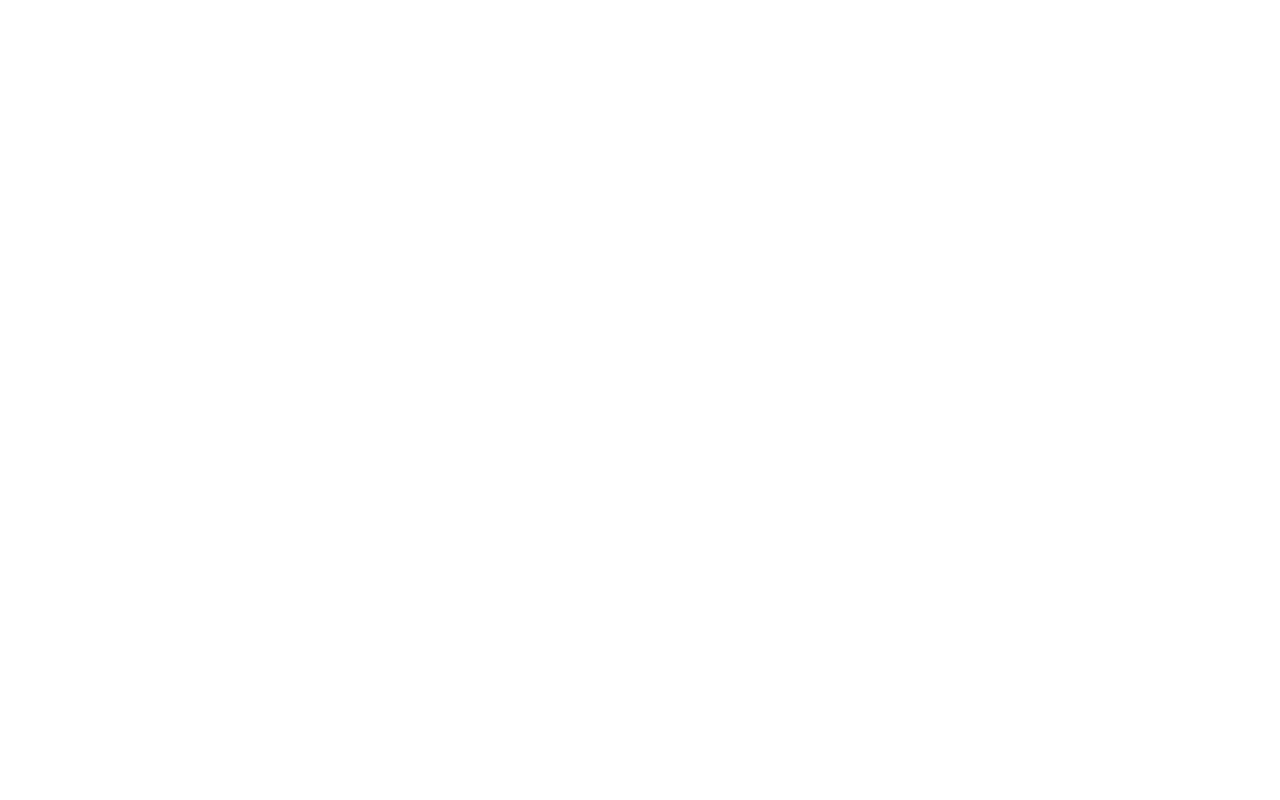
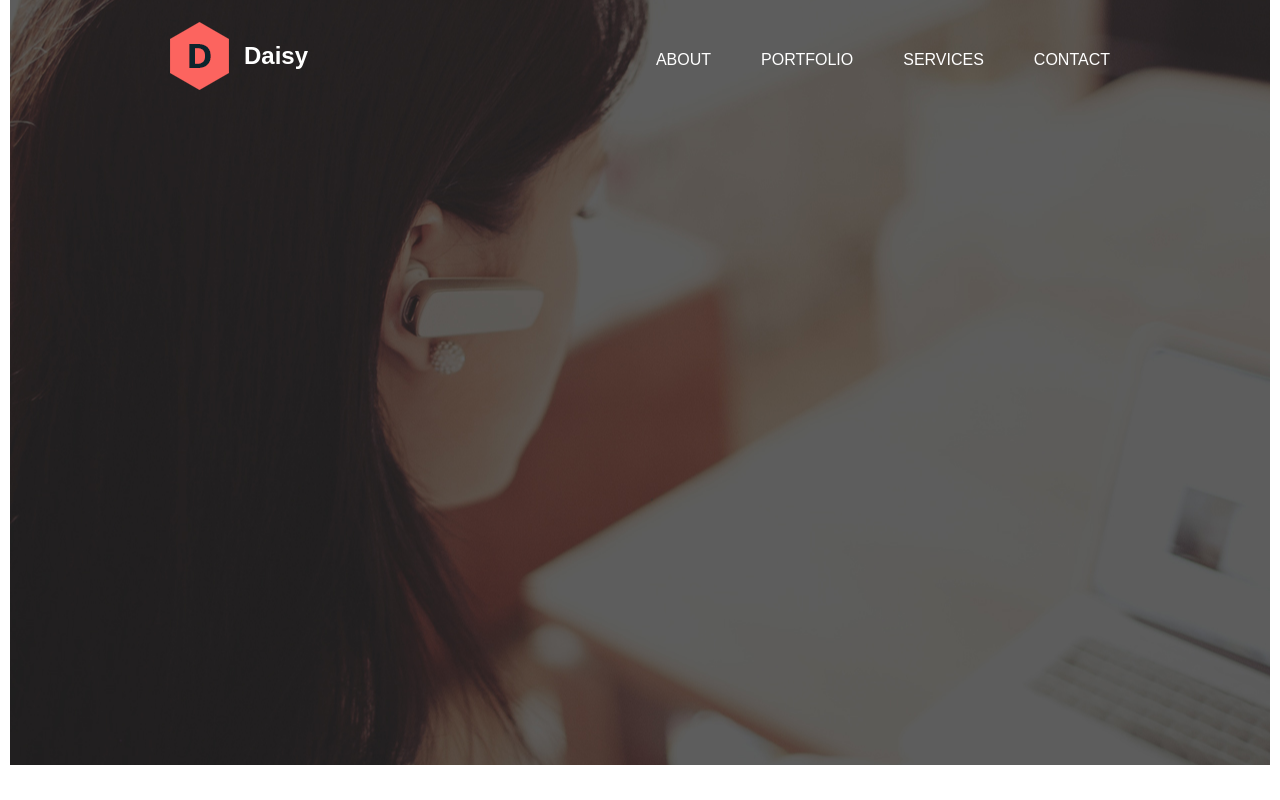
Before and after one commit to vrubliuk/daisy, a plain HTML site: page index.html in a window 1280 px wide. Drawn offline with nearby package versions, Linux system fonts and the light colour scheme.

Commit message:
Add header

```diff
--- a/index.html
+++ b/index.html
@@ -2,11 +2,43 @@
 
 <head>
   <title>Daisy</title>
+  <link rel="icon" href="images/logo.png">
   <link href="style.css" rel="stylesheet">
+
+<!--remove extra fonts later-->
+  <link href="https://fonts.googleapis.com/css?family=Source+Sans+Pro:200,200i,300,300i,400,400i,600,600i,700,700i,900,900i" rel="stylesheet">
 </head>
 
 <body>
+  <div id="wrapper">
+    <div id="header">
+      <div  class="container">
+        <div class="logo">
+          <a href="#"><img src="images/logo.png" alt="logo"></a>
+        </div>
+        <div class="name">
+          <a href="#"><span >Daisy</span></a>
+        </div>
 
+        <ul class="nav">
+          <li><a href="#">ABOUT</a></li>
+          <li><a href="#">PORTFOLIO</a></li>
+          <li><a href="#">SERVICES</a></li>
+          <li><a href="#">CONTACT</a></li>
+        </ul>
+      </div>
+    </div>
+
+    <div id="home">
+        <div class="container"></div>
+
+
+    </div>
+
+
+
+
+  </div>
 
 
   <script src="https://ajax.googleapis.com/ajax/libs/jquery/3.1.0/jquery.min.js"></script>
--- a/style.css
+++ b/style.css
@@ -0,0 +1,63 @@
+body {
+
+  font-family: 'Source Sans Pro ', sans-serif;
+  margin: 0;
+  padding: 0;
+  background: #fff;
+}
+
+
+
+a, a:hover {
+text-decoration: none;
+}
+ol, ul {
+  list-style: none;
+}
+
+#header {
+  position: absolute;
+  top:22px;
+  width: 100%;
+
+}
+.container {
+  width: 940px;
+  margin: 0 auto;
+
+}
+.logo {
+  margin-right: 15px;
+  float: left;
+}
+.name {
+ font-size: 24px;
+  font-weight: 900;
+float: left;
+line-height: 68px;
+}
+.nav {
+  float: right;
+  font-size: 16px;
+  padding-top: 13px;
+}
+.nav li {
+  float: left;
+  margin-left: 50px;
+
+}
+.name a, .nav li a {
+  color: white;
+
+}
+.nav li a:hover {
+  color: #fc635e;
+  border-bottom: solid 4px #fc635e;
+  padding-bottom: 7px;
+}
+#home {
+  height: 765px;
+  background-image: url("images/home-bg.jpg");
+  background-repeat: no-repeat;
+  background-position: center;
+}
```
Also changed, not shown: images/home-bg.jpg (added), images/logo.png (added).
